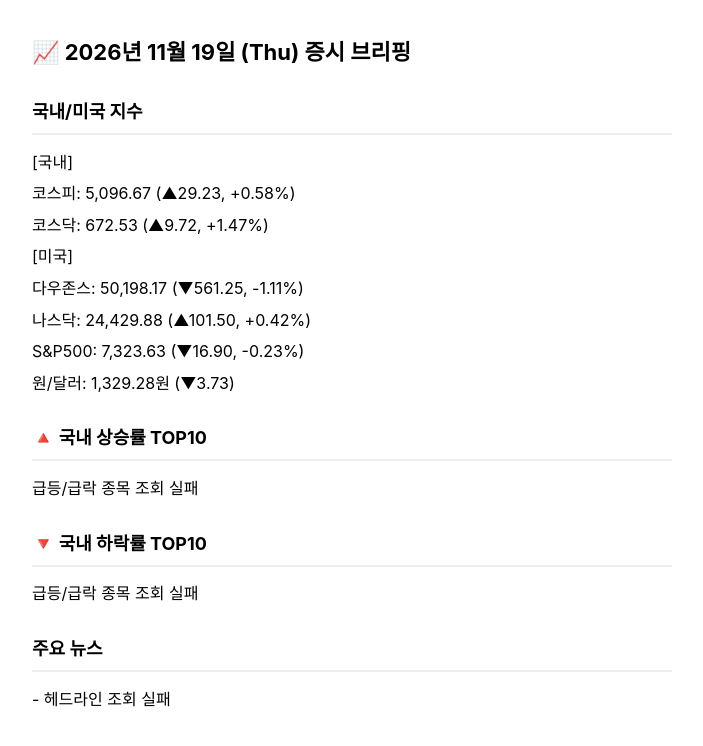
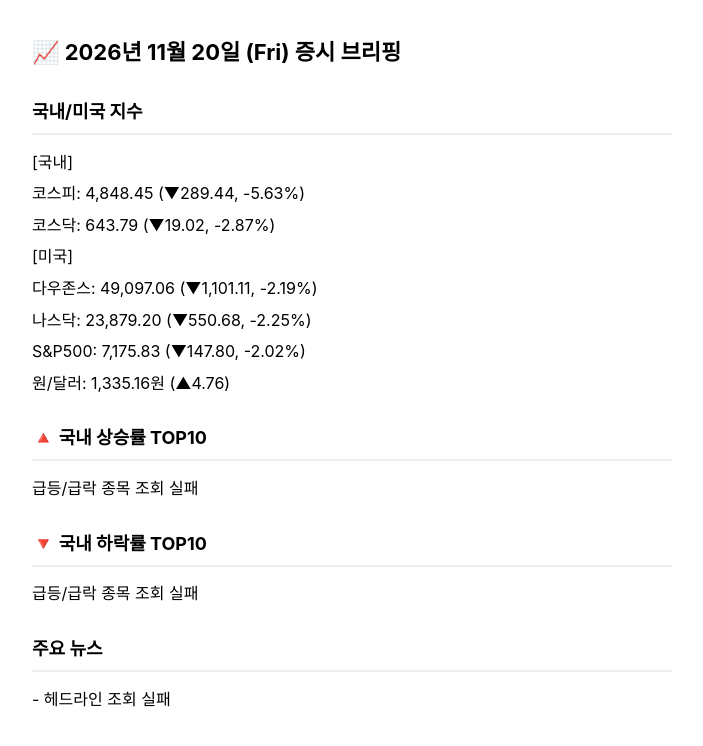
Before and after one commit to kbjwind1-cell/kakao-stock-alert, a plain HTML site: page docs/index.html in a window 1280 px wide. Shown: the whole page, without its empty margins (288-991 px from the left). Drawn offline with Linux system fonts and the light colour scheme.

Commit message:
매일 증시 브리핑 업데이트

```diff
--- a/docs/index.html
+++ b/docs/index.html
@@ -1,7 +1,7 @@
 <!DOCTYPE html>
 <html lang="ko"><head><meta charset="utf-8">
 <meta name="viewport" content="width=device-width, initial-scale=1">
-<title>2026년 11월 19일 (Thu) 증시 브리핑</title>
+<title>2026년 11월 20일 (Fri) 증시 브리핑</title>
 <meta http-equiv="Cache-Control" content="no-cache, no-store, must-revalidate">
 <meta http-equiv="Pragma" content="no-cache">
 <meta http-equiv="Expires" content="0">
@@ -12,13 +12,13 @@ h2 { font-size: 18px; margin-top: 28px; border-bottom: 2px solid #eee; padding-b
 p { margin: 6px 0; white-space: pre-wrap; }
 </style></head>
 <body>
-<h1>📈 2026년 11월 19일 (Thu) 증시 브리핑</h1>
+<h1>📈 2026년 11월 20일 (Fri) 증시 브리핑</h1>
 <h2>국내/미국 지수</h2><p>[국내]</p>
-<p>코스피: 5,096.67 (▲29.23, +0.58%)</p>
-<p>코스닥: 672.53 (▲9.72, +1.47%)</p>
+<p>코스피: 4,848.45 (▼289.44, -5.63%)</p>
+<p>코스닥: 643.79 (▼19.02, -2.87%)</p>
 <p>[미국]</p>
-<p>다우존스: 50,198.17 (▼561.25, -1.11%)</p>
-<p>나스닥: 24,429.88 (▲101.50, +0.42%)</p>
-<p>S&amp;P500: 7,323.63 (▼16.90, -0.23%)</p>
-<p>원/달러: 1,329.28원 (▼3.73)</p><h2>🔺 국내 상승률 TOP10</h2><p>급등/급락 종목 조회 실패</p><h2>🔻 국내 하락률 TOP10</h2><p>급등/급락 종목 조회 실패</p><h2>주요 뉴스</h2><p>- 헤드라인 조회 실패</p>
+<p>다우존스: 49,097.06 (▼1,101.11, -2.19%)</p>
+<p>나스닥: 23,879.20 (▼550.68, -2.25%)</p>
+<p>S&amp;P500: 7,175.83 (▼147.80, -2.02%)</p>
+<p>원/달러: 1,335.16원 (▲4.76)</p><h2>🔺 국내 상승률 TOP10</h2><p>급등/급락 종목 조회 실패</p><h2>🔻 국내 하락률 TOP10</h2><p>급등/급락 종목 조회 실패</p><h2>주요 뉴스</h2><p>- 헤드라인 조회 실패</p>
 </body></html>
```
